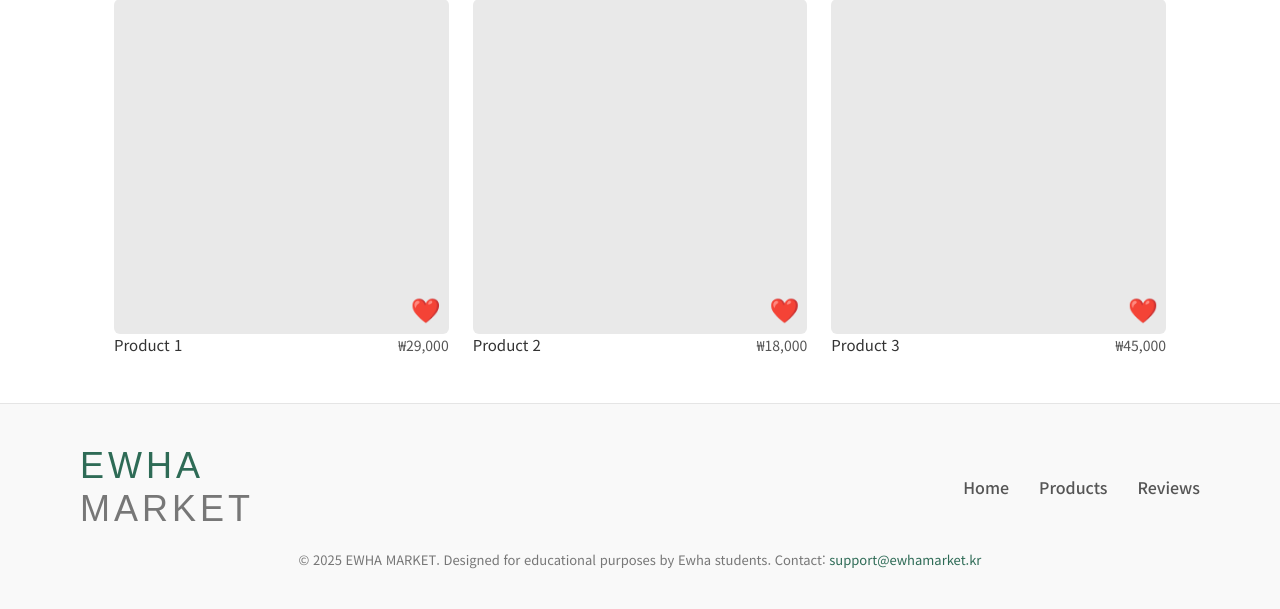
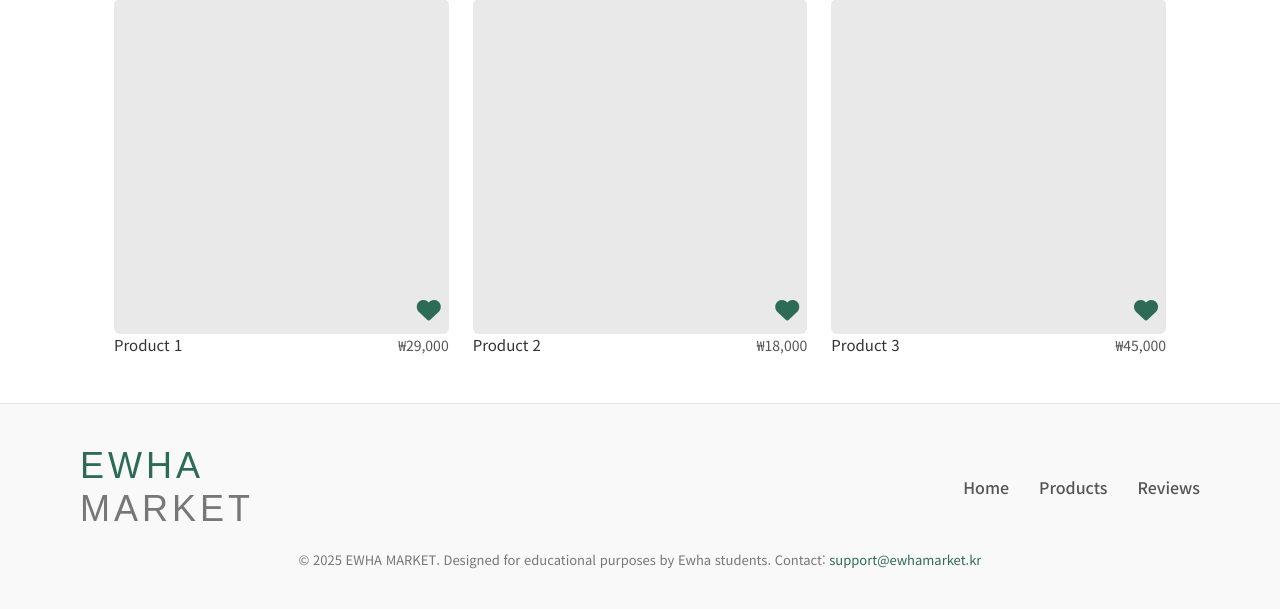
Before and after one commit to sexypoo/openSWPlatform, a Flask app: page /mypage/wishlist in a window 1280 px wide. Shown: the part 246-855 px from the top of the page. Run offline with Flask 3, Linux system fonts and the light colour scheme; some web fonts are replaced.

Commit message:
Update wishlist.html

```diff
--- a/templates/wishlist.html
+++ b/templates/wishlist.html
@@ -49,12 +49,16 @@
     }
 
     visibleProducts.forEach(p => {
+      const isWished = wishlist.includes(p.id);
+
      const card = document.createElement("div");
      card.className = "card";
      card.innerHTML = `
       <a href="detail.html">
         <div class="thumb" aria-label="상품 이미지">
-            <span class="heart ${wishlist.includes(p.id) ? "" : "inactive"}" data-id="${p.id}">❤️</span>
+         <span class="heart wish-heart ${isWished ? "active" : ""}" data-id="${p.id}">
+           <i class="fa-${isWished ? "solid" : "regular"} fa-heart"></i>
+         </span>
         </div>
         <div class="meta">
           <div class="name">${p.name}</div>
@@ -65,6 +69,7 @@
     grid.appendChild(card);
     });
 
+
     attachHeartEvents();
   }
 
@@ -73,25 +78,31 @@
   const hearts = document.querySelectorAll(".heart");
   hearts.forEach(heart => {
     heart.addEventListener("click", e => {
-        e.preventDefault(); // 링크 클릭 방지
+      e.preventDefault();   // a 링크 클릭 막기
+
       const id = parseInt(heart.dataset.id);
+      const icon = heart.querySelector("i");
 
       if (wishlist.includes(id)) {
-          // 이미 위시리스트에 있음 → 제거
+        // 제거
         wishlist = wishlist.filter(x => x !== id);
-          heart.classList.add("inactive");
+        heart.classList.remove("active");
+        icon.classList.remove("fa-solid");
+        icon.classList.add("fa-regular");
       } else {
-          // 없으면 추가
+        // 추가
         wishlist.push(id);
-          heart.classList.remove("inactive");
+        heart.classList.add("active");
+        icon.classList.remove("fa-regular");
+        icon.classList.add("fa-solid");
       }
 
-        // 변경사항 저장
       localStorage.setItem("wishlist", JSON.stringify(wishlist));
-        renderProducts(); // 새로고침 없이 즉시 반영
     });
   });
 }
+
+
 
   // 🚀 페이지 로드 시 위시리스트 렌더링
   renderProducts();
```
Lines whose indentation alone changed are shown as unchanged.
